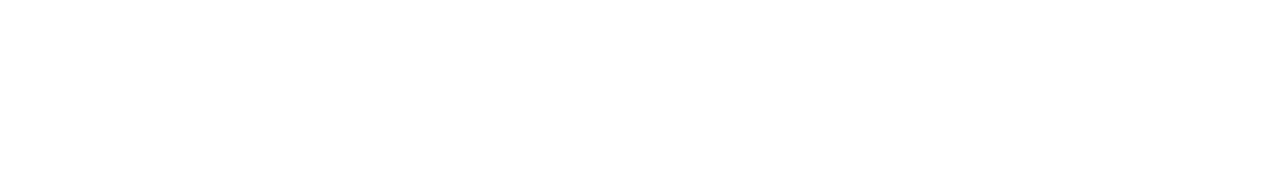
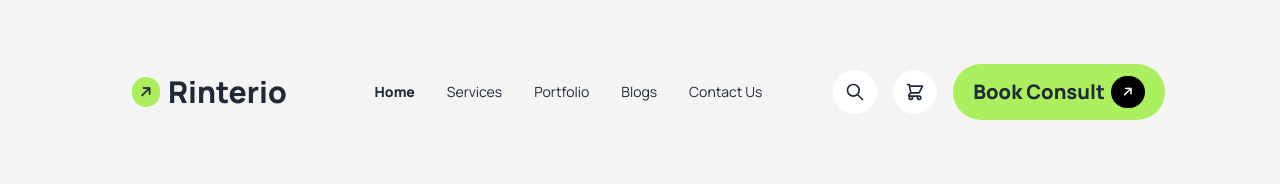
Before and after one commit to MD-Kamrul-Islam-Season/website-task3, a plain HTML site: page index.html in a window 1280 px wide. Drawn offline with nearby package versions, Linux system fonts and the light colour scheme.

Commit message:
added navbar , fonts, cdn

```diff
--- a/index.html
+++ b/index.html
@@ -1,9 +1,112 @@
 <!DOCTYPE html>
-<html lang="en">
+<html lang="en" data-theme="light">
   <head>
     <meta charset="UTF-8" />
     <meta name="viewport" content="width=device-width, initial-scale=1.0" />
     <title>Rinterio</title>
+    <!-- DaisyUI & Tailwind CSS CDN -->
+    <link
+      href="https://cdn.jsdelivr.net/npm/daisyui@4.12.10/dist/full.min.css"
+      rel="stylesheet"
+      type="text/css"
+    />
+    <script src="https://cdn.tailwindcss.com"></script>
+    <!-- Google Font Manrope -->
+    <link rel="preconnect" href="https://fonts.googleapis.com" />
+    <link rel="preconnect" href="https://fonts.gstatic.com" crossorigin />
+    <link
+      href="https://fonts.googleapis.com/css2?family=Manrope:wght@200..800&display=swap"
+      rel="stylesheet"
+    />
+    <style>
+      .manrope {
+        font-family: "Manrope", sans-serif;
+      }
+    </style>
+    <!-- Font Awesome Icons CDN -->
+    <link
+      rel="stylesheet"
+      href="https://cdnjs.cloudflare.com/ajax/libs/font-awesome/6.6.0/css/all.min.css"
+      integrity="sha512-Kc323vGBEqzTmouAECnVceyQqyqdsSiqLQISBL29aUW4U/M7pSPA/gEUZQqv1cwx4OnYxTxve5UMg5GT6L4JJg=="
+      crossorigin="anonymous"
+      referrerpolicy="no-referrer"
+    />
   </head>
-  <body></body>
+  <body class="manrope bg-[#ebeaea85]">
+    <!-- Header Section -->
+    <header class="md:w-5/6 mx-auto py-14">
+      <!-- Nav -->
+      <nav>
+        <div class="navbar justify-between">
+          <div class="gap-52">
+            <a class="btn btn-ghost">
+              <div class="p-2 rounded-full bg-[#ABEF5F]">
+                <i class="fa-solid fa-arrow-right -rotate-45"></i>
+              </div>
+              <h1 class="text-3xl font-extrabold">Rinterio</h1>
+            </a>
+            <div class="md:hidden bg-white px-3 py-2 rounded-full">
+              <i class="fa-solid fa-bars"></i>
+            </div>
+          </div>
+          <div class="navbar-center hidden lg:flex">
+            <ul class="menu menu-horizontal px-1">
+              <li class="font-extrabold"><a>Home</a></li>
+              <li><a>Services</a></li>
+              <li><a>Portfolio</a></li>
+              <li><a>Blogs</a></li>
+              <li><a>Contact Us</a></li>
+            </ul>
+          </div>
+          <div class="hidden md:flex">
+            <button class="rounded-full p-3 bg-white mr-4">
+              <svg
+                xmlns="http://www.w3.org/2000/svg"
+                class="h-5 w-5"
+                fill="none"
+                viewBox="0 0 24 24"
+                stroke="currentColor"
+              >
+                <path
+                  stroke-linecap="round"
+                  stroke-linejoin="round"
+                  stroke-width="2"
+                  d="M21 21l-6-6m2-5a7 7 0 11-14 0 7 7 0 0114 0z"
+                />
+              </svg>
+            </button>
+            <button class="rounded-full p-3 bg-white mr-4">
+              <svg
+                xmlns="http://www.w3.org/2000/svg"
+                class="h-5 w-5"
+                fill="none"
+                viewBox="0 0 24 24"
+                stroke="currentColor"
+              >
+                <path
+                  stroke-linecap="round"
+                  stroke-linejoin="round"
+                  stroke-width="2"
+                  d="M3 3h2l.4 2M7 13h10l4-8H5.4M7 13L5.4 5M7 13l-2.293 2.293c-.63.63-.184 1.707.707 1.707H17m0 0a2 2 0 100 4 2 2 0 000-4zm-8 2a2 2 0 11-4 0 2 2 0 014 0z"
+                />
+              </svg>
+            </button>
+            <a
+              class="flex gap-1 items-center text-xl px-5 py-3 bg-[#ABEF5F] rounded-[32px]"
+              ><div class="font-extrabold">Book Consult</div>
+              <button
+                class="rounded-full px-3 py-2 bg-black text-white text-xs ml-0.5"
+              >
+                <i class="fa-solid fa-arrow-right -rotate-45"></i>
+              </button>
+            </a>
+          </div>
+        </div>
+      </nav>
+    </header>
+    <!-- Main Section -->
+    <main></main>
+    <!-- Footer Section -->
+    <footer></footer>
+  </body>
 </html>
```
Also changed, not shown: tailwind.config.js (added, +7 -0 lines).
